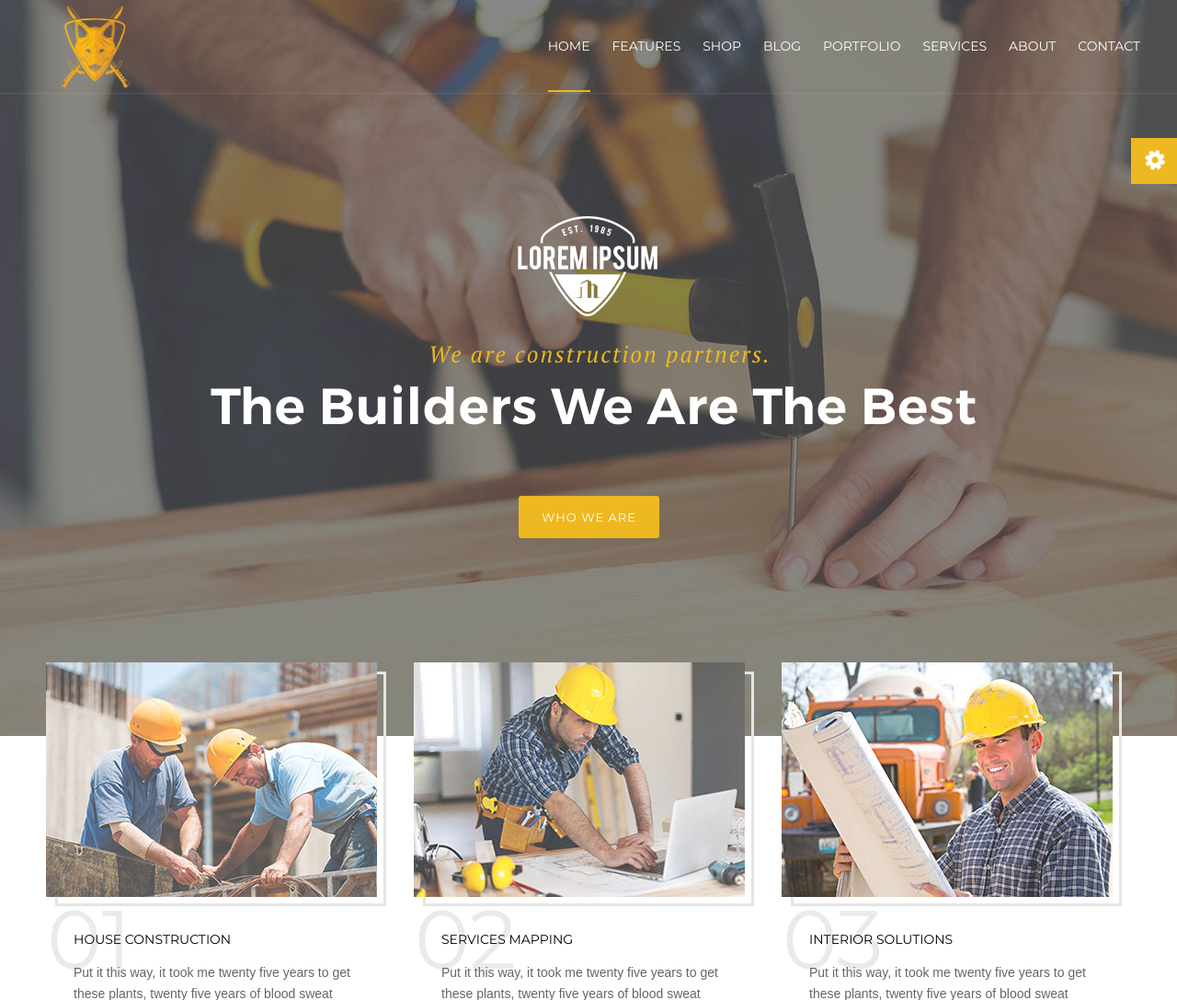
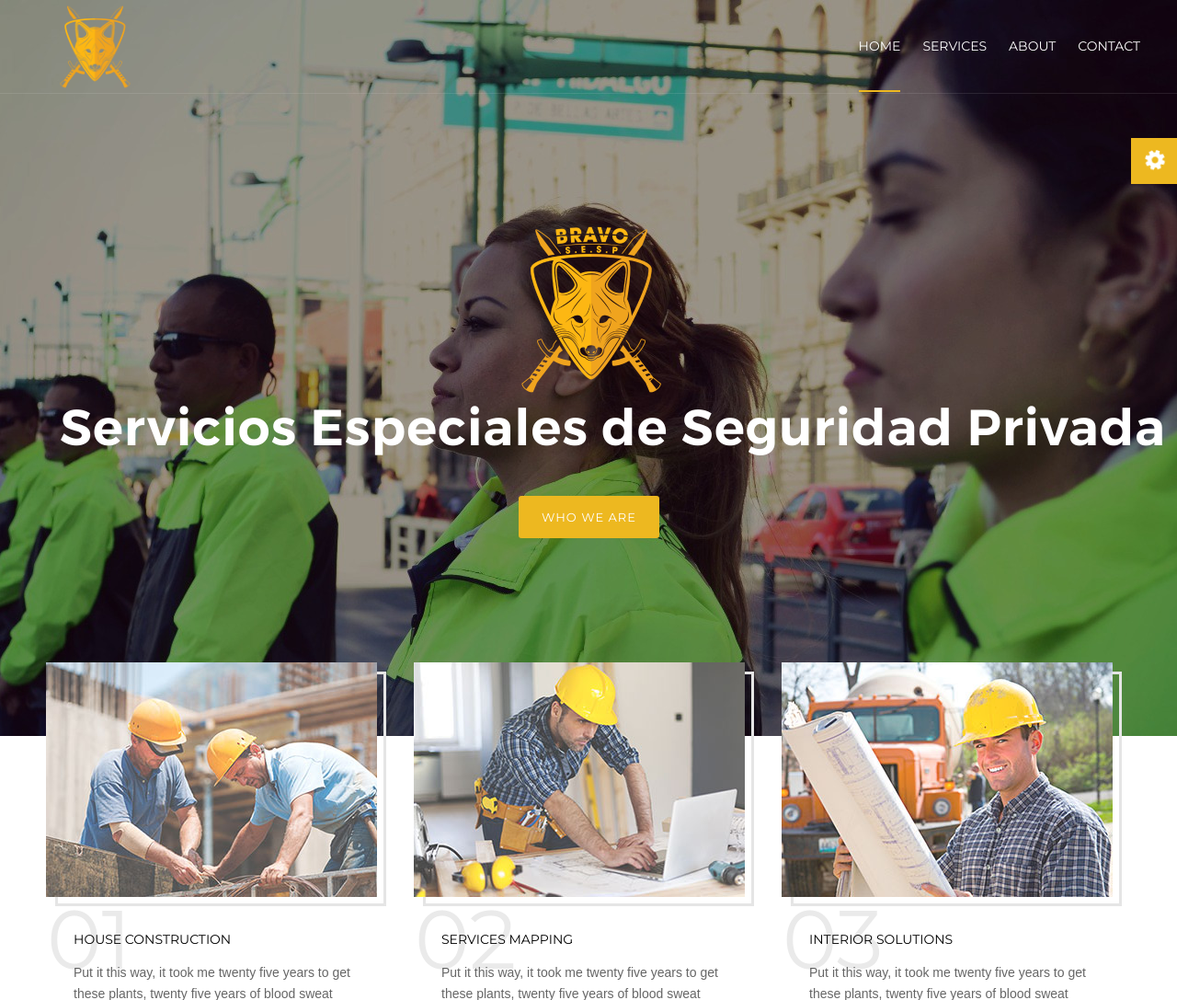
Before and after one commit to bulbasaurior/BravoSecurity, a PHP site: page / in a window 1280 px wide. Shown: the top 1087 px of the page at 92% size. Run offline with PHP 8.4, Linux system fonts and the light colour scheme; some web fonts are replaced.

Commit message:
slider-indez 1 cambios

```diff
--- a/header.php
+++ b/header.php
@@ -47,19 +47,6 @@
                         </a>
                     </div><!-- /.logo -->
 
-                    <div class="wrap-icon-nav">
-                        <div class="show-search">
-                            <a href="#"><i class="fa fa-search"></i></a>
-                        </div><!-- /.show-search -->
-                        <div class="cart">
-                            <a href="#"><img src="images/icon/shopping.png" alt="image"><span class="number-cart">3</span></a>
-
-                        </div><!-- /.cart -->
-                        <div class="block">
-                            <a href="#"><i class="fa fa-bars"></i></a>
-                        </div><!-- /.block -->
-                    </div> <!-- /.wrap-icon-nav -->
-
                     <div class="nav-wrap">
                         <div class="btn-menu">
                             <span></span>
@@ -69,67 +56,6 @@
                             <ul class="menu">
                                 <li class="home">
                                     <a href="index-2.html">Home</a>
-                                    <ul class="submenu">
-                                        <li><a href="index-01.html">Home 01</a></li>
-                                        <li><a href="index-animated.html">Home Animated</a></li>
-                                        <li><a href="index-boxed.html">Home Boxed</a></li>
-                                    </ul><!-- /.submenu -->
-                                </li>
-                                <li><a href="#">Features</a>
-                                    <ul class="submenu">
-                                        <li><a href="shop-fullwidth.html">Header</a>
-                                            <ul class="submenu">
-                                                <li><a href="header-classic.html">Classic</a></li>
-                                                <li><a href="header-left.html">Left</a></li>
-                                                <li><a href="header-center.html">Center</a></li>
-                                                <li><a href="header-modern.html">Modern</a></li>
-                                                <li><a href="index-2.html">Transparent</a></li>
-                                                <li><a href="header-semi-transparant.html">Semi Transparent</a></li>
-                                            </ul><!-- /.submenu -->
-                                        </li>
-                                        <li><a href="element.html">Element</a></li>
-                                        <li><a href="topbar-position.html">Top Bar Positon</a></li>
-                                        <li><a href="index-boxed.html">Box Versions</a></li>
-                                    </ul><!-- /.submenu -->
-                                </li>
-                                <li><a href="#">Shop</a>
-                                    <ul class="submenu">
-                                        <li><a href="shop-fullwidth.html">Full width</a></li>
-                                        <li><a href="shop-sidebarleft.html">Sidebar Left</a></li>
-                                        <li><a href="shop-sidebarright.html">Sidebar Right</a></li>
-                                        <li><a href="shoplist-sidebarleft.html">List Sidebar Left</a></li>
-                                        <li><a href="shoplist-sidebarright.html">List Sidebar Right</a></li>
-                                        <li><a href="shop-single-sidebarleft.html">Detail Sidebar Left</a></li>
-                                        <li><a href="shop-single-sidebarright.html">Detail Sidebar Right</a></li>
-                                    </ul><!-- /.submenu -->
-                                </li>
-                                <li><a href="#">Blog </a>
-                                    <ul class="submenu">
-                                        <li><a href="blog-sidebarright.html">Sidebar Right</a></li>
-                                        <li><a href="blog-fullwidth.html">Masonry</a></li>
-                                        <li><a href="blog-sidebarleft.html">Sidebar Left</a></li>
-                                        <li><a href="blog-listsidebarright.html">List Sidebar Right</a></li>
-                                        <li><a href="blog-listsidebarleft.html">List Sidebar Left</a></li>
-                                        <li><a href="blog-liststyle1-sidebarleft.html">Style1 Sidebar Left</a></li>
-                                        <li><a href="blog-liststyle1-sidebarright.html">Style1 Sidebar Right</a></li>
-                                        <li><a href="blog-single-sidebarleft.html">Blog single</a>
-                                            <ul class="submenu">
-                                                <li><a href="blog-single-sidebarleft.html">Sidebar Left</a></li>
-                                                <li><a href="blog-single-sidebarright.html">Sidebar Right</a></li>
-                                                <li><a href="blog-single-fullwidth.html">Full Width</a></li>
-                                            </ul><!-- /.submenu -->
-                                        </li>
-                                    </ul><!-- /.submenu -->
-                                </li>
-                                <li>
-                                    <a href="#">Portfolio</a>
-                                    <ul class="submenu">
-                                        <li><a href="portfolio-v2.html">Portfolio 2 Columns</a></li>
-                                        <li><a href="portfolio-v1.html">Portfolio 3 Columns</a></li>
-                                        <li><a href="portfolio-v3.html">Portfolio 3 Columns No Title</a></li>
-                                        <li><a href="portfolio-creative.html">Portfolio Masonry</a></li>
-                                        <li><a href="portfolio-detail.html">Portfolio Single</a></li>
-                                    </ul><!-- /.submenu -->
                                 </li>
                                 <li><a href="#">Services</a>
                                     <ul class="submenu">
--- a/index.php
+++ b/index.php
@@ -7,7 +7,7 @@
     <!-- Basic Page Needs -->
     <meta charset="utf-8">
     <!--[if IE]><meta http-equiv='X-UA-Compatible' content='IE=edge,chrome=1'><![endif]-->
-    <title>Nah html template</title>
+    <title>Bravo Security</title>
     <?php
     include "header.php";
      ?>
@@ -19,13 +19,11 @@
                         <li data-transition="slidedown" data-slotamount="7" data-masterspeed="1000" data-saveperformance="on">
                         <img src="images/slides/1.jpg" alt="slider-image" />
 
-                            <div class="tp-caption sft" data-x="508" data-y="235" data-speed="1000" data-start="500" data-easing="Power3.easeInOut">
+                            <div class="tp-caption sft" data-x="460" data-y="235" data-speed="1000" data-start="500" data-easing="Power3.easeInOut">
                                 <img src="images/slides/1.png" alt="images" data-easing="Power3.easeInOut">
                             </div>
 
-                            <div class="tp-caption sft desc-slide center color-white" data-x="411" data-y="345" data-speed="1000" data-start="1000" data-easing="Power3.easeInOut">We are construction partners.</div>
-
-                            <div class="tp-caption sfb title-slide box center color-white large" data-x="174" data-y="427" data-speed="1000" data-start="1500" data-easing="Power3.easeInOut">The Builders We Are The Best</div>
+                            <div class="tp-caption sfb title-slide box center color-white large" data-x="10" data-y="450" data-speed="1000" data-start="1500" data-easing="Power3.easeInOut">Servicios Especiales de Seguridad Privada</div>
 
                             <div class="tp-caption sft button-slider" data-x="509" data-y="539" data-speed="1000" data-start="2000" data-easing="Power3.easeInOut">
                                 <a href="#">Who we are</a>
@@ -34,7 +32,7 @@
                         </li>
 
                         <li data-transition="slidedown" data-slotamount="7" data-masterspeed="1000" data-saveperformance="on">
-                            <img src="images/slides/2.jpg" alt="slider-image" />
+                            <img src="images/slides/2.png" alt="slider-image" />
 
                             <div class="tp-caption sfl"   data-x="508" data-y="235" data-speed="1000" data-start="500" data-easing="Power3.easeInOut">
                                 <img src="images/slides/1.png" alt="images" data-easing="Power3.easeInOut">
```
Also changed, not shown: images/slides/1.jpg, images/slides/1.png, images/slides/2.jpg (deleted), images/slides/2.png (added), images/slides/3.jpg.
